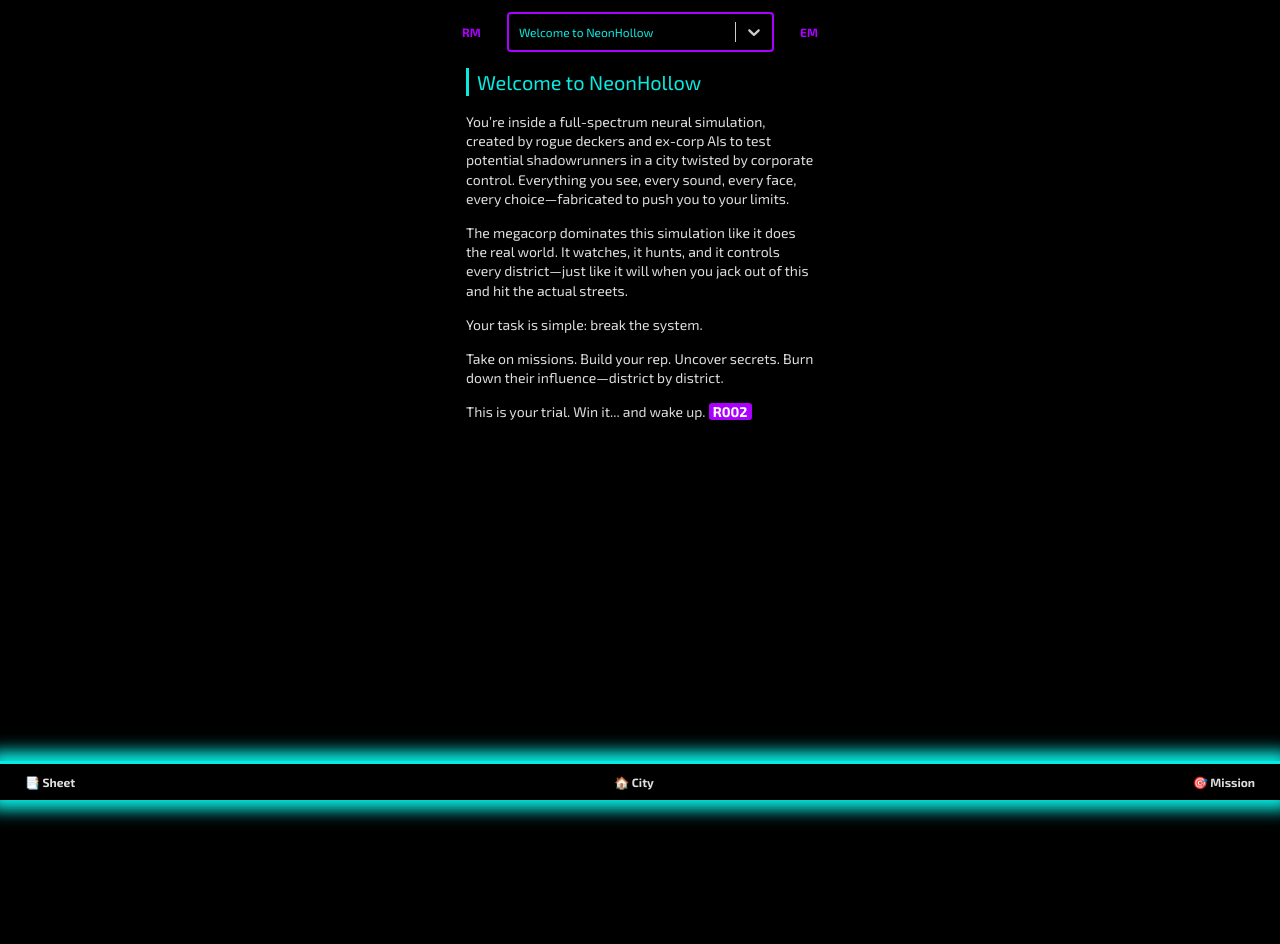
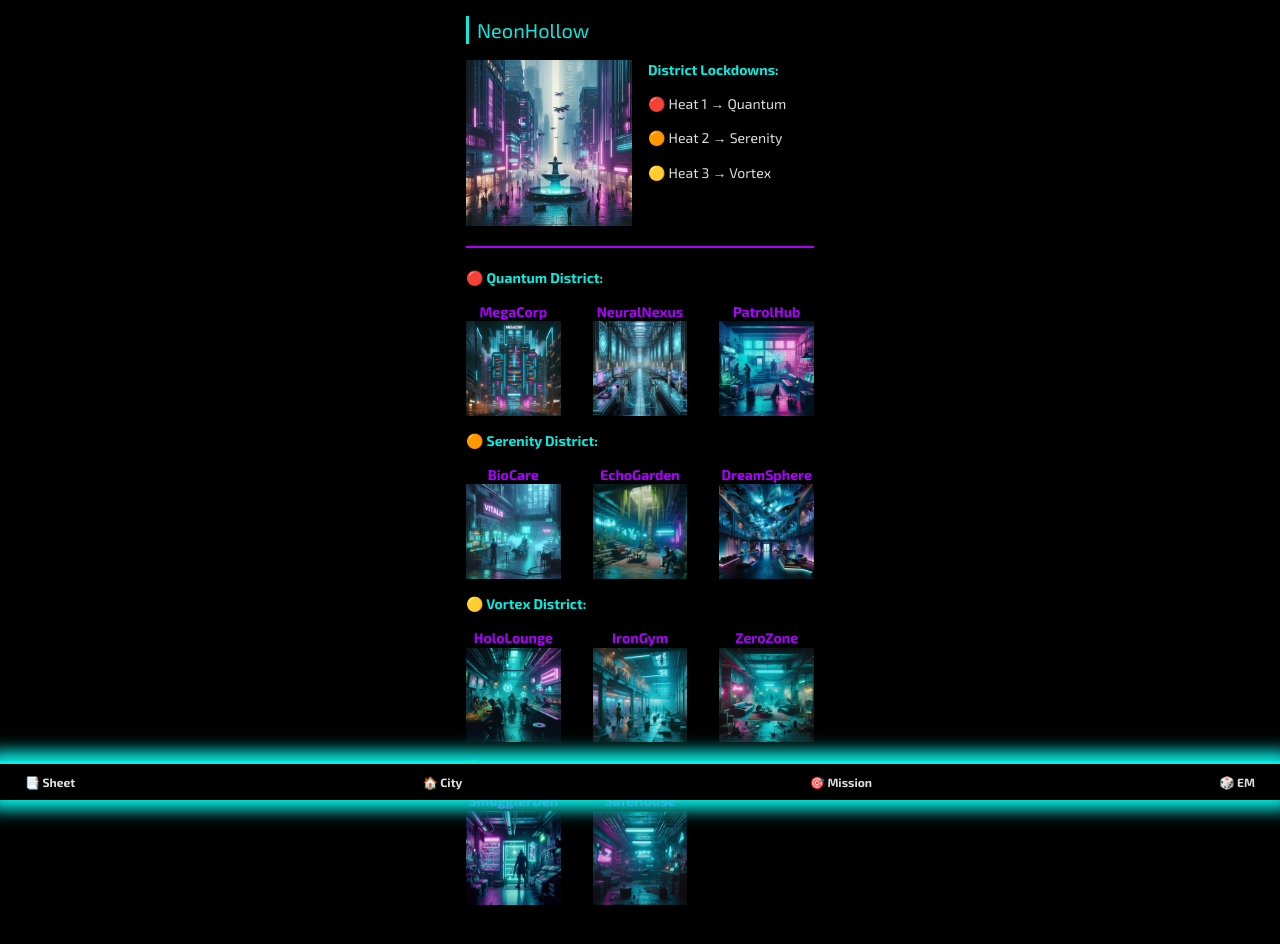
Before and after one commit to BroBuddy/shadowrun-neonhollow, a React (Vite) app: page /city in a window 1280 px wide. Before the commit this address led to /R001. Shown: the top 944 px of the page. Before the commit the page ends 800 px from the top, so only its background shows below. Built offline with nearby package versions, Linux system fonts and the light colour scheme.

Commit message:
changed town design

```diff
--- a/src/App.css
+++ b/src/App.css
@@ -73,7 +73,7 @@ a {
     color: var(--violet-1);
 }
 
-.content a {
+.clickable {
     font-weight: bold;
     color: var(--white-1);
     background-color: var(--violet-1);
--- a/src/App.tsx
+++ b/src/App.tsx
@@ -1,7 +1,6 @@
-import { Link, Outlet, useLocation } from 'react-router-dom'
+import { Outlet, useLocation } from 'react-router-dom'
 import { useLayoutEffect } from 'react'
 import MobileNav from './components/MobileNav'
-import Booklet from './components/Booklet'
 import './App.css'
 
 function App() {
@@ -13,20 +12,6 @@ function App() {
 
     return (
         <>
-            <div className="flex sticky top-0 bg-black justify-between items-center px-3 z-10">
-                <Link to="/R501" className="mt-3 left-3">
-                    RM
-                </Link>
-
-                <div className="mt-3 justify-items-center w-3/4 flex">
-                    <Booklet />
-                </div>
-
-                <Link to="/R401" className="mt-3 right-3">
-                    EM
-                </Link>
-            </div>
-
             <div className="z-0 content">
                 <Outlet />
             </div>
--- /dev/null
+++ b/src/components/City.tsx
@@ -0,0 +1,178 @@
+import { Link } from 'react-router-dom'
+import Card from './Card'
+
+function City() {
+    return (
+        <Card title="NeonHollow">
+            <div className="flex gap-4">
+                <div className="flex-1 basis-1/2">
+                    <img src="/images/NeonHollow.jpg" alt="NeonHollow" />
+                </div>
+                <div className="flex-1 basis-1/2">
+                    <p>
+                        <strong>District Lockdowns:</strong>
+                    </p>
+                    <p>🔴 Heat 1 &#8594; Quantum</p>
+                    <p>🟠 Heat 2 &#8594; Serenity</p>
+                    <p>🟡 Heat 3 &#8594; Vortex</p>
+                </div>
+            </div>
+            <hr />
+            <p>
+                <strong>🔴 Quantum District:</strong>
+            </p>
+            <div className="flex gap-8">
+                <div className="flex-1 basis-1/3 text-center">
+                    <Link to="/R110">
+                        <p>
+                            MegaCorp
+                            <img
+                                src="/images/MegaCorp.jpg"
+                                alt="MegaCorp"
+                                className="mx-auto"
+                            />
+                        </p>
+                    </Link>
+                </div>
+                <div className="flex-1 basis-1/3 text-center">
+                    <Link to="/R180">
+                        <p>
+                            NeuralNexus
+                            <img
+                                src="/images/NeuralNexus.jpg"
+                                alt="NeuralNexus"
+                                className="mx-auto"
+                            />
+                        </p>
+                    </Link>
+                </div>
+                <div className="flex-1 basis-1/3 text-center">
+                    <Link to="/R120">
+                        <p>
+                            PatrolHub
+                            <img
+                                src="/images/PatrolHub.jpg"
+                                alt="PatrolHub"
+                                className="mx-auto"
+                            />
+                        </p>
+                    </Link>
+                </div>
+            </div>
+            <p>
+                <strong>🟠 Serenity District:</strong>
+            </p>
+            <div className="flex gap-8">
+                <div className="flex-1 basis-1/3 text-center">
+                    <Link to="/R130">
+                        <p>
+                            BioCare
+                            <img
+                                src="/images/BioCare.jpg"
+                                alt="BioCare"
+                                className="mx-auto"
+                            />
+                        </p>
+                    </Link>
+                </div>
+                <div className="flex-1 basis-1/3 text-center">
+                    <Link to="/R160">
+                        <p>
+                            EchoGarden
+                            <img
+                                src="/images/EchoGarden.jpg"
+                                alt="EchoGarden"
+                                className="mx-auto"
+                            />
+                        </p>
+                    </Link>
+                </div>
+                <div className="flex-1 basis-1/3 text-center">
+                    <Link to="/R150">
+                        <p>
+                            DreamSphere
+                            <img
+                                src="/images/DreamSphere.jpg"
+                                alt="DreamSphere"
+                                className="mx-auto"
+                            />
+                        </p>
+                    </Link>
+                </div>
+            </div>
+            <p>
+                <strong>🟡 Vortex District:</strong>
+            </p>
+            <div className="flex gap-8">
+                <div className="flex-1 basis-1/3 text-center">
+                    <Link to="/R140">
+                        <p>
+                            HoloLounge
+                            <img
+                                src="/images/HoloLounge.jpg"
+                                alt="HoloLounge"
+                                className="mx-auto"
+                            />
+                        </p>
+                    </Link>
+                </div>
+                <div className="flex-1 basis-1/3 text-center">
+                    <Link to="/R170">
+                        <p>
+                            IronGym
+                            <img
+                                src="/images/IronGym.jpg"
+                                alt="IronGym"
+                                className="mx-auto"
+                            />
+                        </p>
+                    </Link>
+                </div>
+                <div className="flex-1 basis-1/3 text-center">
+                    <Link to="/R200">
+                        <p>
+                            ZeroZone
+                            <img
+                                src="/images/ZeroZone.jpg"
+                                alt="ZeroZone"
+                                className="mx-auto"
+                            />
+                        </p>
+                    </Link>
+                </div>
+            </div>
+            <p>
+                <strong>🟢 Undercity District:</strong>
+            </p>
+            <div className="flex gap-8">
+                <div className="flex-1 basis-1/3 text-center">
+                    <Link to="/R190">
+                        <p>
+                            SmugglerDen
+                            <img
+                                src="/images/SmugglerDen.jpg"
+                                alt="SmugglerDen"
+                                className="mx-auto"
+                            />
+                        </p>
+                    </Link>
+                </div>
+                <div className="flex-1 basis-1/3 text-center">
+                    <Link to="/R210">
+                        <p>
+                            SafeHouse
+                            <img
+                                src="/images/SafeHouse.jpg"
+                                alt="SafeHouse"
+                                className="mx-auto"
+                            />
+                        </p>
+                    </Link>
+                </div>
+                <div className="flex-1 basis-1/3 text-center"></div>
+            </div>
+        </Card>
+    )
+}
+
+export default City
--- a/src/components/MobileNav.tsx
+++ b/src/components/MobileNav.tsx
@@ -3,17 +3,21 @@ import { Link } from 'react-router-dom'
 const MobileNav = () => {
     return (
         <section className="mobile-nav">
-            <Link to="/R015">
+            <Link to="/sheet">
                 <span className="text-xs">📑 Sheet</span>
             </Link>
 
-            <Link to="/R101">
+            <Link to="/city">
                 <span className="text-xs">🏠 City</span>
             </Link>
 
             <Link to="/R601">
                 <span className="text-xs">🎯 Mission</span>
             </Link>
+
+            <Link to="/R401">
+                <span className="text-xs">🎲 EM</span>
+            </Link>
         </section>
     )
 }
--- /dev/null
+++ b/src/components/Sheet.tsx
@@ -0,0 +1,65 @@
+import { Link } from 'react-router-dom'
+import Booklet from './Booklet'
+import Card from './Card'
+
+function Sheet() {
+    return (
+        <Card title="Sheet">
+            <p>
+                A fast-access reference sheet featuring the most essential rules
+                and frequently used tables.
+            </p>
+            <p>
+                <strong>Rules:</strong>
+            </p>
+            <p>
+                <Link to="/R001" className="clickable">
+                    R001
+                </Link>{' '}
+                &#8594; Welcome to NeonHollow
+            </p>
+            <p>
+                <Link to="/R002" className="clickable">
+                    R002
+                </Link>{' '}
+                &#8594; Instructions
+            </p>
+            <p>
+                <strong>Matrix:</strong>
+            </p>
+            <p>
+                <Link to="/R401" className="clickable">
+                    R401
+                </Link>{' '}
+                &#8594; Event Matrix
+            </p>
+            <p>
+                <Link to="/R501" className="clickable">
+                    R501
+                </Link>{' '}
+                &#8594; Runner Matrix
+            </p>
+            <p>
+                <strong>Mission:</strong>
+            </p>
+            <p>
+                <Link to="/R602" className="clickable">
+                    R602
+                </Link>{' '}
+                &#8594; Rules
+            </p>
+            <p>
+                <Link to="/R603" className="clickable">
+                    R603
+                </Link>{' '}
+                &#8594; Performance
+            </p>
+            <p>
+                <strong>Quick Search:</strong>
+            </p>
+            <Booklet />
+        </Card>
+    )
+}
+
+export default Sheet
--- a/src/data/town.ts
+++ b/src/data/town.ts
@@ -370,7 +370,7 @@ export const Town = [
             <p><em>"Where the shadows test their own."</em></p>
             <p><strong>Recruit a Runner:</strong></p>
             <ol>
-                <li>Roll on the <strong>Runner Matrix</strong> (R501)</li>
+                <li>Roll on the <strong>Runner Matrix</strong> R501</li>
                 <li>Remember the two highest attributes</li>
                 <li>Pay <strong>10.000 ¥</strong> &#8594; Roll 2d6 &#8594; Add <strong>Charisma</strong></li>
                 <li>See R307 &#8594; Runner</li>
@@ -378,7 +378,7 @@ export const Town = [
             <p><strong>Challenge a Runner:</strong></p>
             <ol>
                 <li>Combine your two highest attributes</li>
-                <li>Roll on the <strong>Runner Matrix</strong> (R501)</li>
+                <li>Roll on the <strong>Runner Matrix</strong> R501</li>
                 <li>Add up the opponent’s corresponding attributes</li>
                 <li>You lost? &#8594; Lose <strong>Health</strong> equal to the gap</li>
                 <li>Add 10 &#8594; See R303 &#8594; Nuyen</li>
--- a/src/lib/helper.tsx
+++ b/src/lib/helper.tsx
@@ -16,7 +16,11 @@ const makeUrlsClickable = (html: string) => {
                     <>
                         {parts.map((part, i) =>
                             rulesRegex.test(part) ? (
-                                <Link key={i} to={`/${part}`}>
+                                <Link
+                                    key={i}
+                                    to={`/${part}`}
+                                    className="clickable"
+                                >
                                     {part}
                                 </Link>
                             ) : (
--- a/src/main.tsx
+++ b/src/main.tsx
@@ -3,6 +3,8 @@ import { createRoot } from 'react-dom/client'
 import { createBrowserRouter, Navigate, RouterProvider } from 'react-router-dom'
 import App from './App.tsx'
 
+const Sheet = React.lazy(() => import('./components/Sheet'))
+const City = React.lazy(() => import('./components/City'))
 const TagContent = React.lazy(() => import('./components/TagContent'))
 
 const router = createBrowserRouter([
@@ -14,12 +16,16 @@ const router = createBrowserRouter([
                 element: <Navigate to="/R001" replace />,
             },
             {
+                path: '/sheet',
+                element: <Sheet />,
+            },
+            {
+                path: '/city',
+                element: <City />,
+            },
+            {
                 path: '/:tagId',
-                element: (
-                    <React.Suspense fallback={<></>}>
-                        <TagContent />
-                    </React.Suspense>
-                ),
+                element: <TagContent />,
             },
         ],
     },
```
Also changed, not shown: src/data/rules.ts (+31 -10 lines), src/data/runs.ts (+5 -5 lines).
